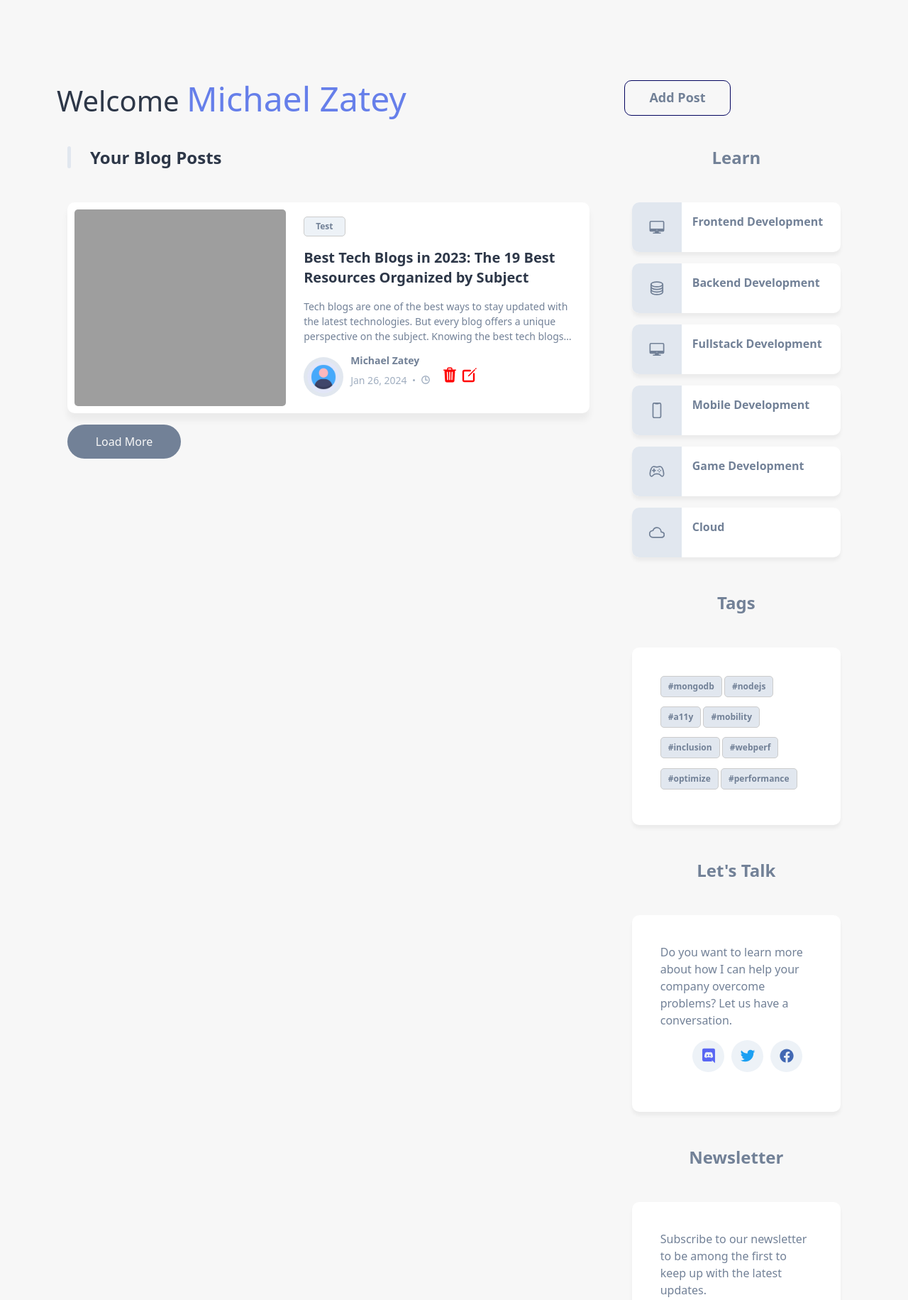
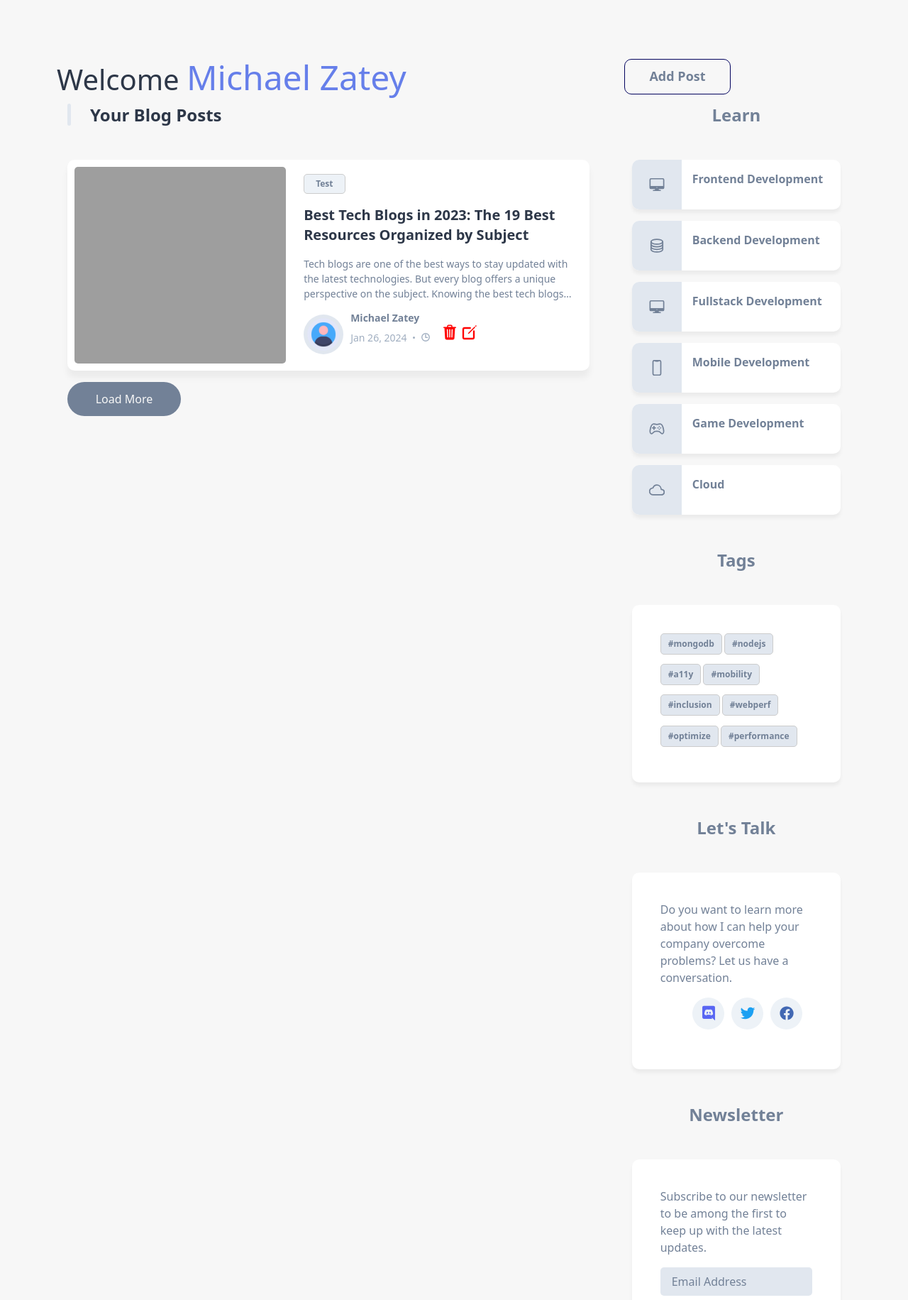
Before and after one commit to Zatey-alt/devHub, a Flask app: page /homepage in a window 1280 px wide. Shown: the part 100-1931 px from the top of the page at 71% size. Run offline with Flask 3, Linux system fonts and the light colour scheme; a user stored in the database is signed in; grey boxes are pictures that could not be loaded.

```diff
--- a/static/assets/css/style.css
+++ b/static/assets/css/style.css
@@ -1168,7 +1168,7 @@ footer .wrapper { text-align: center; }
   justify-content: space-between;
   align-items: center;
   color: var(--foreground-primary);
-  margin:30px 0;
+
 }
 .welcome h1{
   margin-left: 80px;
```
